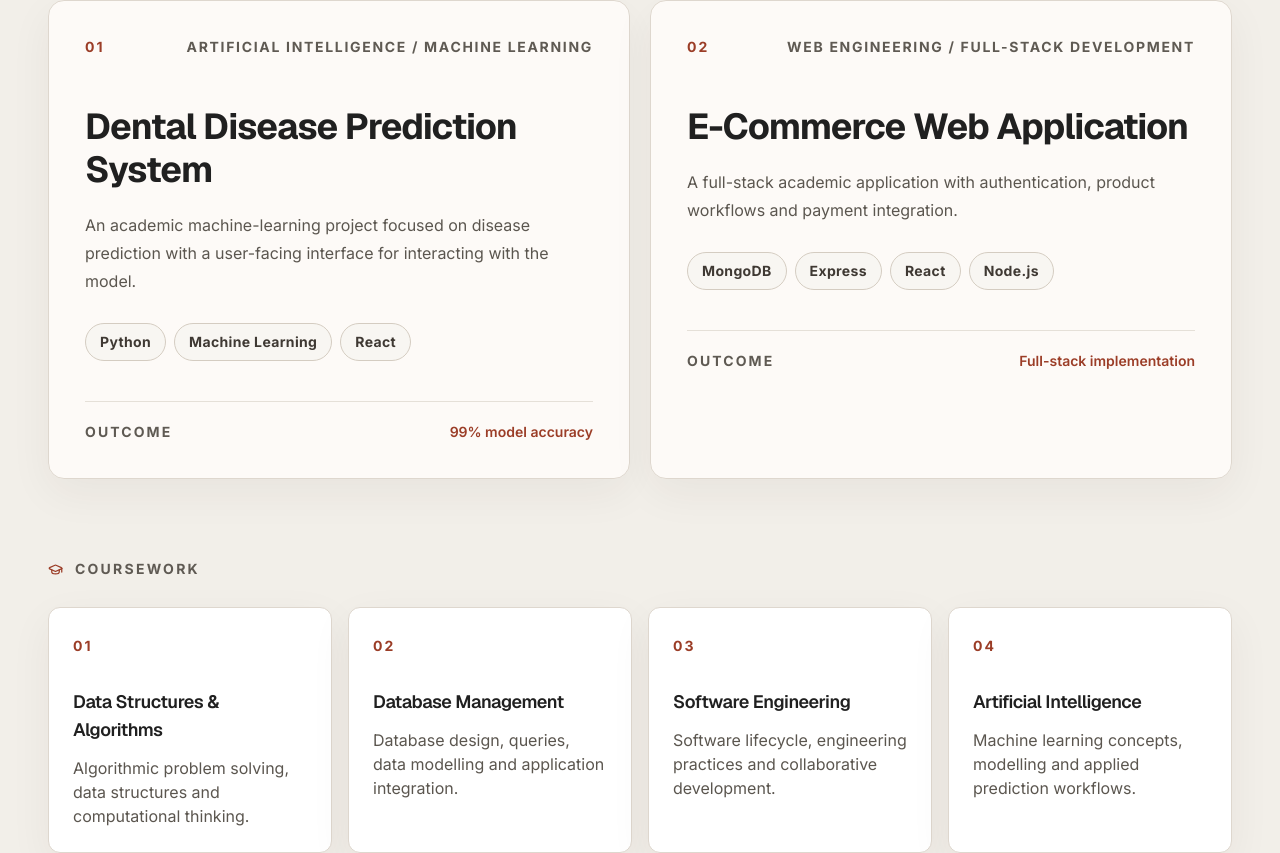
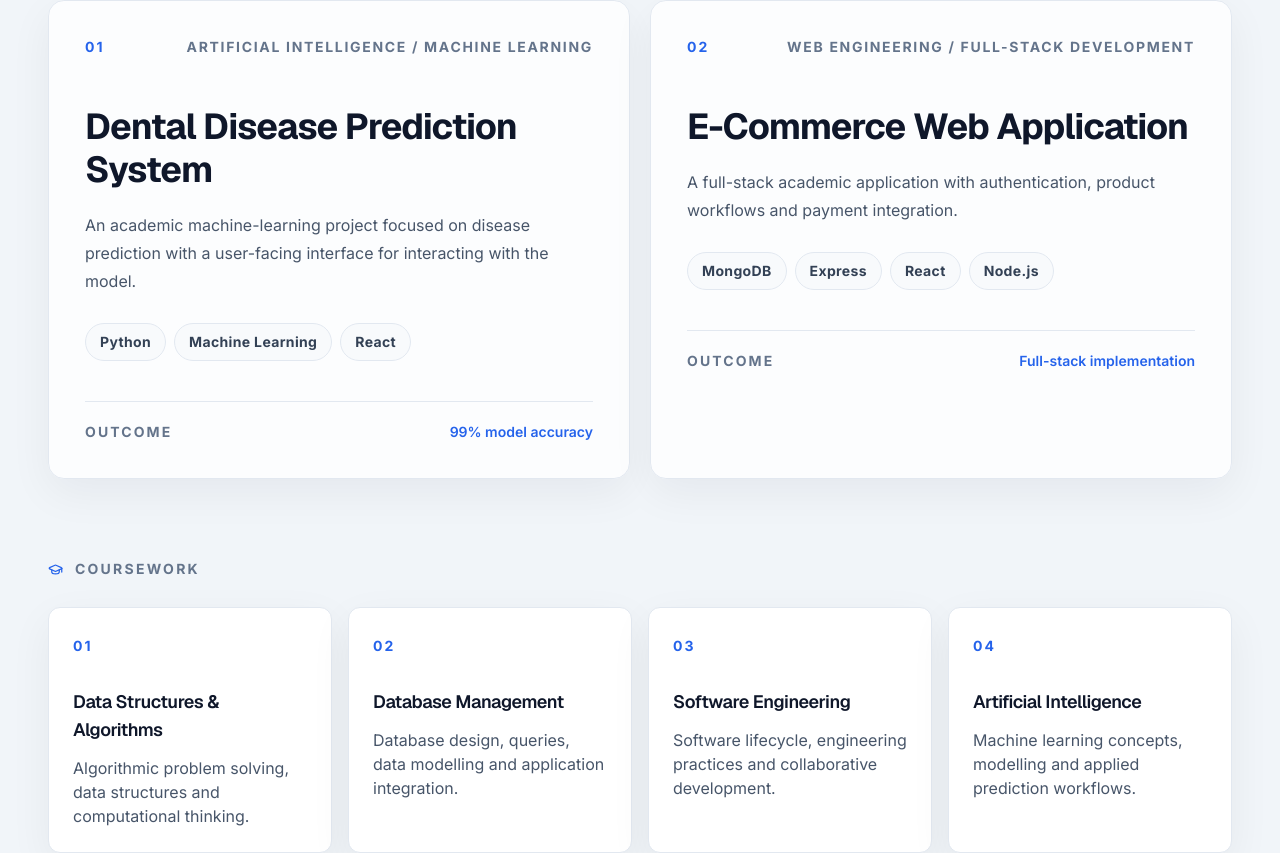
Before and after one commit to Mehedi1-SWE/portfolio, a Next.js app: page / in a window 1280 px wide. Shown: the part 1743-2596 px from the top of the page. Built offline with nearby package versions, Linux system fonts and the light colour scheme.

Commit message:
Apply professional blue and slate palette to Academic.tsx

```diff
--- a/components/Academic.tsx
+++ b/components/Academic.tsx
@@ -15,44 +15,44 @@ const coursework = [
 
 export function Academic() {
   return (
-    <section id="academic" className="border-y border-[#DED8CE] bg-[#F2EFE9] px-6 py-28 lg:px-12">
+    <section id="academic" className="border-y border-[#E2E8F0] bg-[#F1F5F9] px-6 py-28 lg:px-12">
       <div className="mx-auto max-w-[1280px]">
-        <SectionHeading number="02" eyebrow="Academic profile" title={<>A foundation in <span className="font-sans font-normal italic text-[#9B3D27]">Computer Science.</span></>} description="A clear academic section for university applications, research conversations and anyone who wants to understand the foundation behind the engineering work." />
+        <SectionHeading number="02" eyebrow="Academic profile" title={<>A foundation in <span className="font-sans font-normal italic text-[#2563EB]">Computer Science.</span></>} description="A clear academic section for university applications, research conversations and anyone who wants to understand the foundation behind the engineering work." />
 
         <div className="mt-14 grid gap-5 lg:grid-cols-2">
           {academicProjects.map((project) => (
-            <article key={project.title} className="relative min-h-[420px] overflow-hidden rounded-2xl border border-[#DED7CE] bg-[#FFFDFACC] p-7 shadow-[0_14px_44px_rgba(54,39,29,.055)] transition hover:-translate-y-1.5 hover:shadow-[0_26px_72px_rgba(54,39,29,.12)] md:p-9">
+            <article key={project.title} className="relative min-h-[420px] overflow-hidden rounded-2xl border border-[#E2E8F0] bg-[#FFFFFFCC] p-7 shadow-[0_14px_44px_rgba(15,23,42,.055)] transition hover:-translate-y-1.5 hover:shadow-[0_26px_72px_rgba(15,23,42,.12)] md:p-9">
               <div className="flex items-center justify-between gap-4">
-                <span className="text-sm font-bold tracking-[.15em] text-[#9B3D27]">{project.number}</span>
-                <span className="text-right text-sm font-bold uppercase tracking-[.12em] text-[#5F5A53]">{project.course}</span>
+                <span className="text-sm font-bold tracking-[.15em] text-[#2563EB]">{project.number}</span>
+                <span className="text-right text-sm font-bold uppercase tracking-[.12em] text-[#64748B]">{project.course}</span>
               </div>
-              <h3 className="mt-12 max-w-xl text-3xl font-bold leading-[1.2] tracking-[-.025em] text-[#202020] md:text-4xl">{project.title}</h3>
-              <p className="mt-5 max-w-xl text-[16px] leading-7 text-[#5B564F]">{project.description}</p>
+              <h3 className="mt-12 max-w-xl text-3xl font-bold leading-[1.2] tracking-[-.025em] text-[#0F172A] md:text-4xl">{project.title}</h3>
+              <p className="mt-5 max-w-xl text-[16px] leading-7 text-[#475569]">{project.description}</p>
               <div className="mt-7 flex flex-wrap gap-2">
-                {project.stack.map((item) => <span key={item} className="inline-flex items-center rounded-full border border-[#D4CCC1] bg-[#F8F6F2] px-3.5 py-2 text-sm font-bold tracking-[.025em] text-[#3F3933] transition hover:-translate-y-0.5 hover:border-[#BCA99A] hover:bg-white">{item}</span>)}
+                {project.stack.map((item) => <span key={item} className="inline-flex items-center rounded-full border border-[#E2E8F0] bg-[#F8FAFC] px-3.5 py-2 text-sm font-bold tracking-[.025em] text-[#334155] transition hover:-translate-y-0.5 hover:border-[#CBD5E1] hover:bg-white">{item}</span>)}
               </div>
-              <div className="mt-10 flex items-end justify-between border-t border-[#E5E0D8] pt-5">
-                <span className="text-sm font-bold uppercase tracking-[.15em] text-[#5F5A53]">Outcome</span>
-                <span className="text-sm font-semibold text-[#9B3D27]">{project.outcome}</span>
+              <div className="mt-10 flex items-end justify-between border-t border-[#E2E8F0] pt-5">
+                <span className="text-sm font-bold uppercase tracking-[.15em] text-[#64748B]">Outcome</span>
+                <span className="text-sm font-semibold text-[#2563EB]">{project.outcome}</span>
               </div>
             </article>
           ))}
         </div>
 
         <div className="mt-20">
-          <div className="flex items-center gap-3 text-sm font-bold uppercase tracking-[.16em] text-[#5F5A53]"><GraduationCap size={15} className="text-[#9B3D27]" /> Coursework</div>
+          <div className="flex items-center gap-3 text-sm font-bold uppercase tracking-[.16em] text-[#64748B]"><GraduationCap size={15} className="text-[#2563EB]" /> Coursework</div>
           <div className="mt-7 grid gap-4 md:grid-cols-2 lg:grid-cols-4">
             {coursework.map(([number, title, description]) => (
-              <article key={number} className="rounded-xl border border-[#DED7CE] bg-white p-6 shadow-[0_14px_44px_rgba(54,39,29,.055)] transition hover:-translate-y-1.5 hover:shadow-[0_26px_72px_rgba(54,39,29,.12)]">
-                <span className="text-sm font-bold tracking-[.14em] text-[#9B3D27]">{number}</span>
-                <h3 className="mt-7 text-lg font-semibold tracking-[-.025em] text-[#202020]">{title}</h3>
-                <p className="mt-3 text-[16px] leading-6 text-[#5B564F]">{description}</p>
+              <article key={number} className="rounded-xl border border-[#E2E8F0] bg-white p-6 shadow-[0_14px_44px_rgba(15,23,42,.055)] transition hover:-translate-y-1.5 hover:shadow-[0_26px_72px_rgba(15,23,42,.12)]">
+                <span className="text-sm font-bold tracking-[.14em] text-[#2563EB]">{number}</span>
+                <h3 className="mt-7 text-lg font-semibold tracking-[-.025em] text-[#0F172A]">{title}</h3>
+                <p className="mt-3 text-[16px] leading-6 text-[#475569]">{description}</p>
               </article>
             ))}
           </div>
         </div>
 
-        <div className="mt-14 flex items-center gap-3 text-sm font-bold uppercase tracking-[.16em] text-[#5F5A53]"><BookOpen size={15} className="text-[#9B3D27]" /> B.Sc. in Computer Science & Engineering · CGPA 3.58 / 4.00</div>
+        <div className="mt-14 flex items-center gap-3 text-sm font-bold uppercase tracking-[.16em] text-[#64748B]"><BookOpen size={15} className="text-[#2563EB]" /> B.Sc. in Computer Science & Engineering · CGPA 3.58 / 4.00</div>
       </div>
     </section>
   );
```
